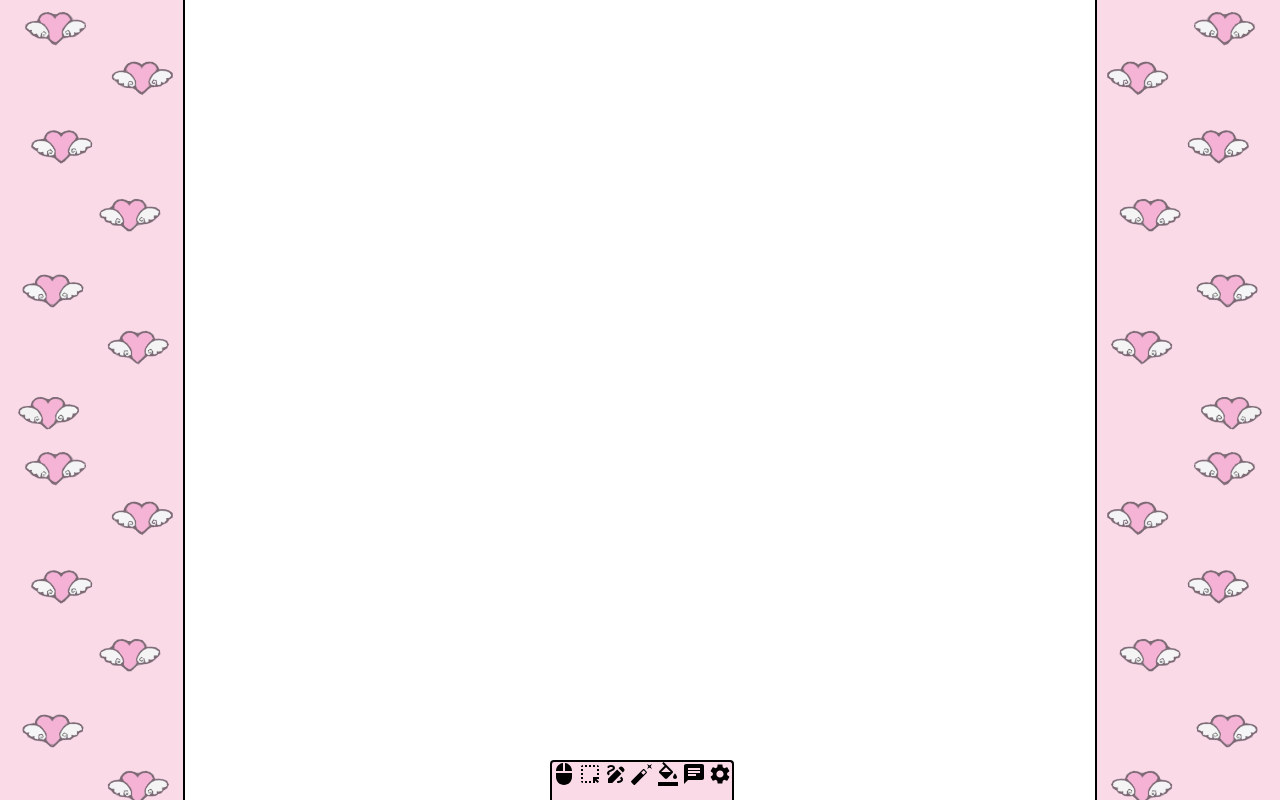
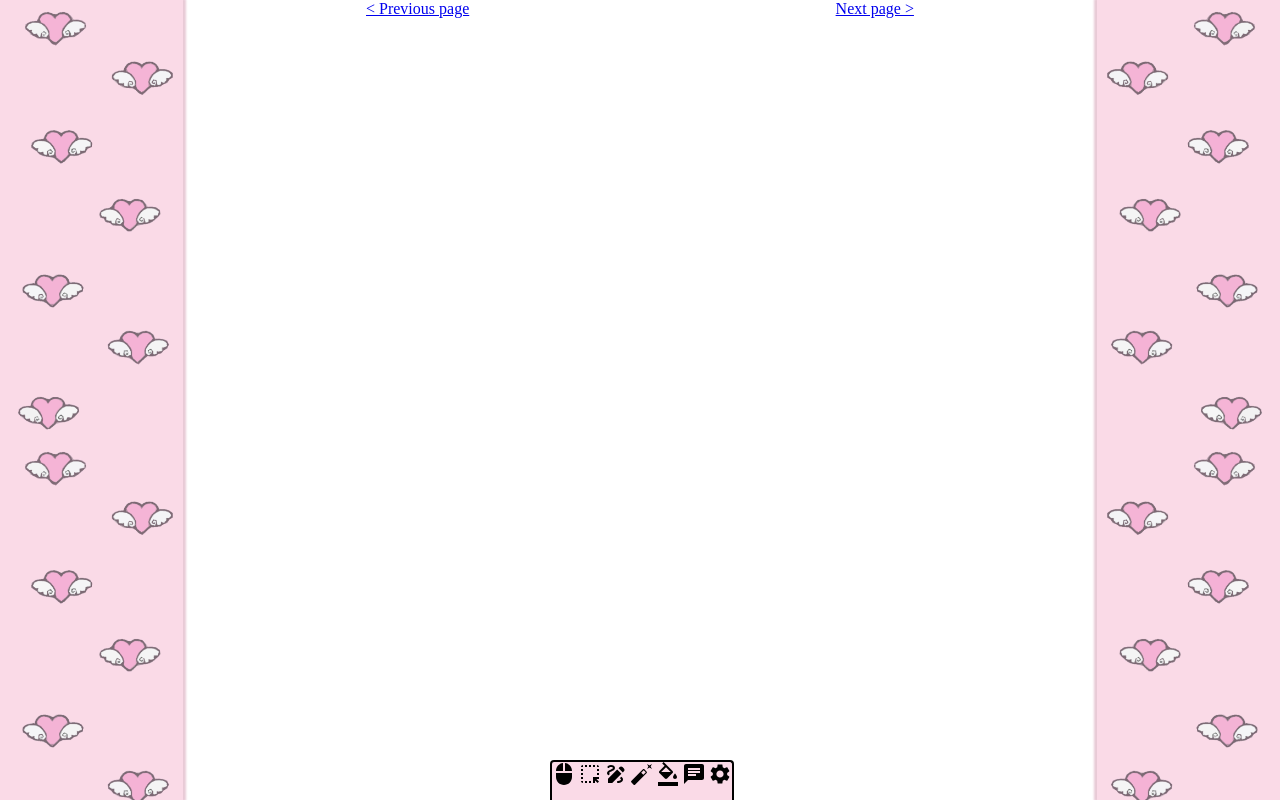
Before and after one commit to zekeey/jsprojects, a plain HTML site: page canvasapp/index.html in a window 1280 px wide. Drawn offline with Linux system fonts and the light colour scheme.

Commit message:
implemented toolbar etc

```diff
--- a/canvasapp/index.html
+++ b/canvasapp/index.html
@@ -6,14 +6,22 @@
     <meta name="viewport" content="width=device-width, initial-scale=1.0">
     <title>ZEKEY AND KLYDE</title>
     <link rel="stylesheet" href="style.css">
+    <script src="script.js"></script>
 </head>
 <body>
     <div class="grid-container">
-        <div class="border left"></div>
-        <div class="border right"></div>
-        <div class="canvas-wrapper">
 
-            <canvas></canvas>
+        <nav>
+            <div class="nav-wrapper">
+                <ul>
+                    <li><a href="previous.asp">&lt; Previous page</a></li>
+                    <li><a href="next.asp">Next page &gt;</a></li>
+                </ul>
+            </div>
+        </nav>
+
+        <canvas id="canvas"></canvas>
+
         <div class="hotbar">
             <div class="tool one">
                 <embed src="/images/mouse.svg" alt=""></embed>
@@ -38,5 +46,8 @@
             </div>
         </div>
 
+        <div class="border left"></div>
+        <div class="border right"></div>
+    </div>
 </body>
 </html>
--- /dev/null
+++ b/canvasapp/script.js
@@ -0,0 +1,12 @@
+function draw() {
+
+    let canvas = Document.getElementByID('canvas');
+
+    if (canvas.getContext) {
+        let ctx = canvas.getContext('2d');
+        ctx.fillRect(25, 25, 100, 100);
+        ctx.clearRect(45, 45, 60, 60);
+        ctx.strokeRect(50, 50, 50, 50);
+    }
+
+}
--- a/canvasapp/style.css
+++ b/canvasapp/style.css
@@ -1,10 +1,27 @@
 html, body {margin: 0; height: 100%; overflow: hidden}
+/** navbar **/
+nav {
+    grid-column-start: 2;
+    grid-row-start: 1;
+    height: 6vh;
+}
+
+nav ul {
+    display: flex;
+    flex-direction: row;
+    justify-content: space-around;
+    list-style-type: none;
+    margin: 0;
+    padding: 0;
+    overflow: hidden;
+    border-bottom: none;
+    border-radius: 4px;
+    height: 100%;
+    width: 100%;
+}
+
+
 /** hotbar **/
-
-.hotbar-wrapper {
-    grid-row-start: 1;
-    grid-column-start: 2;
-}
 
 .hotbar {
     display: flex;
@@ -13,7 +30,7 @@ html, body {margin: 0; height: 100%; overflow: hidden}
     width: 180px;
     background-color: #fadae7;
     position: fixed;
-    z-index: 1;
+    z-index: 2;
     border: solid 2px;
     border-bottom: none;
     border-radius: 4px;
@@ -63,9 +80,11 @@ html, body {margin: 0; height: 100%; overflow: hidden}
 }
 /** canvas **/
 .canvas-wrapper {
-    border: solid 2px;
+    grid-row-start: 1;
     border-top: none;
     border-bottom: none;
+    grid-column-start: 2;
+    z-index: 2;
 }
 
 canvas {
@@ -79,14 +98,17 @@ canvas {
     height: 100vh;
     background-size:contain;
     grid-row-start: 1;
+    z-index: 2;
 }
 
 .border.left {
     grid-column-start: 1;
     background-image: url("/images/borderleft.png");
+    box-shadow: 2px 0px 2px 1px #e8cad6;
 }
 
 .border.right {
     grid-column-start: 3;
     background-image: url("/images/borderright.png");
+    box-shadow: -2px 0px 2px 1px #e8cad6;
 }
```
Also changed, not shown: canvasapp/images/FoSlmNOXsAAX5Ud.jpeg (added). Lines whose indentation alone changed are shown as unchanged.
